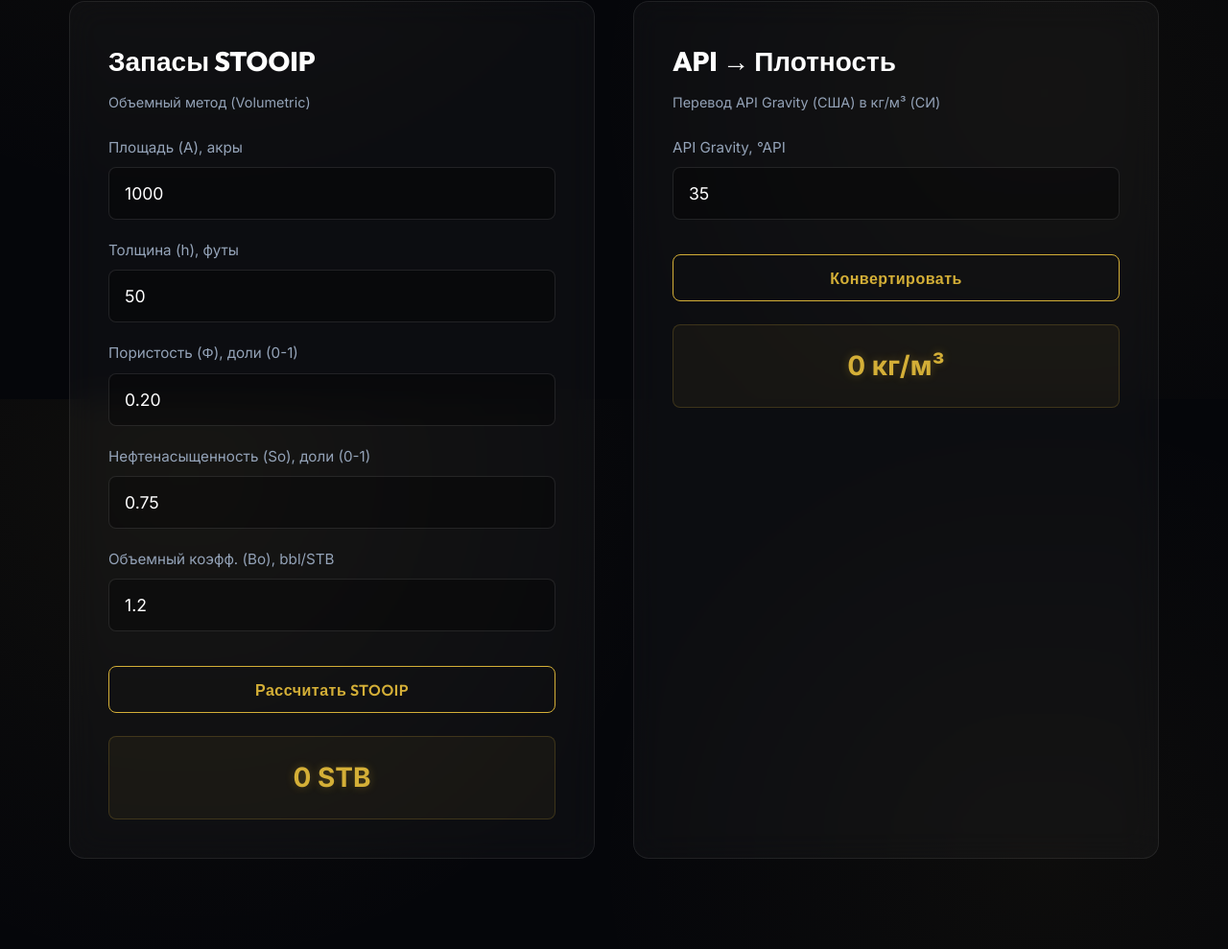
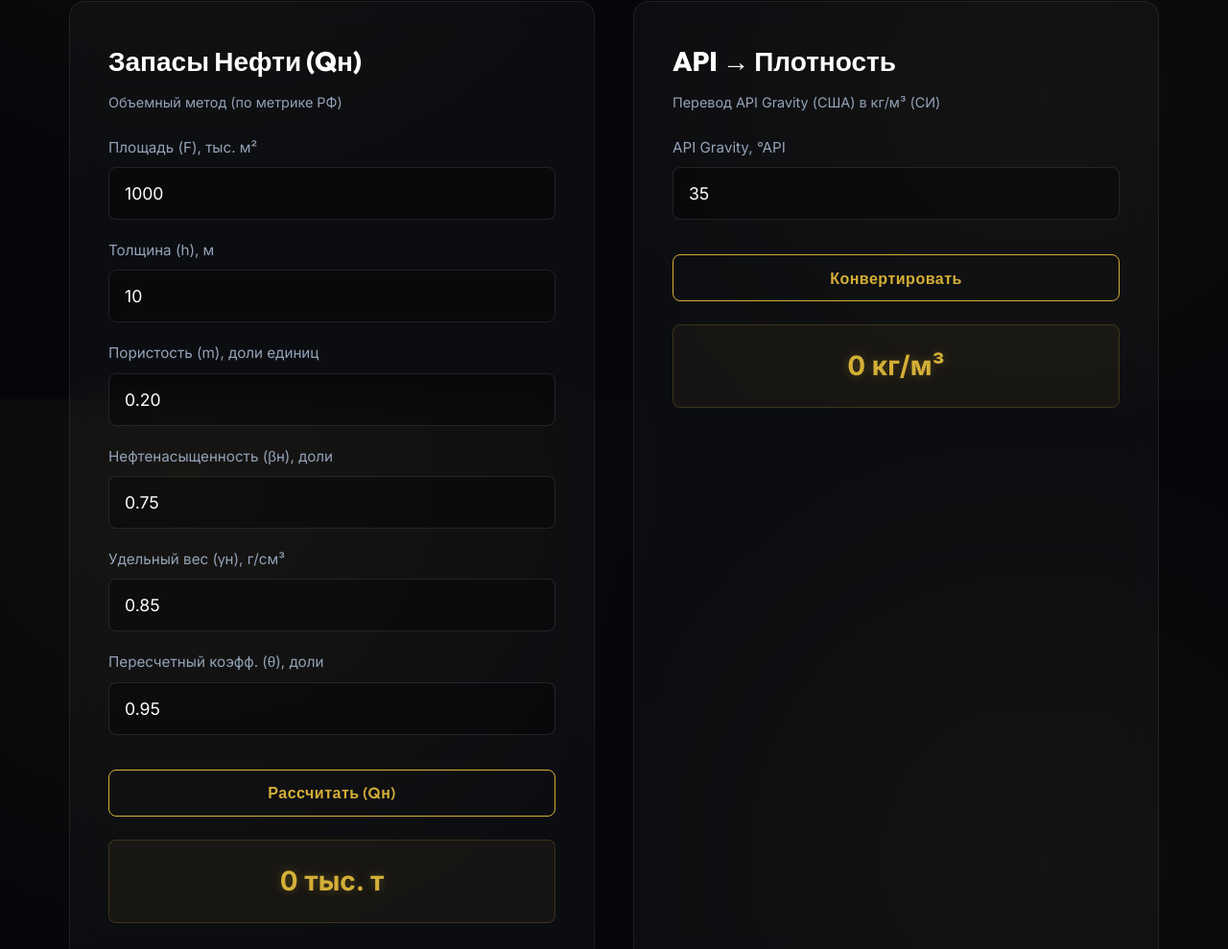
Before and after one commit to mqalybek/Reservoir-Engineering, a plain HTML site: page index.html in a window 1280 px wide. Shown: the part 3584-4573 px from the top of the page at 96% size. Drawn offline with Linux system fonts and the light colour scheme.

Commit message:
Add files via upload

```diff
--- a/app.js
+++ b/app.js
@@ -199,19 +199,20 @@ if (flashcard && typeof glossaryData !== 'undefined') {
 }
 
 // ================= КАЛЬКУЛЯТОРЫ =================
-const btnCalcStooip = document.getElementById('btn-calc-stooip');
+const btnCalcVol = document.getElementById('btn-calc-vol');
 const btnCalcApi = document.getElementById('btn-calc-api');
 
-if (btnCalcStooip) {
-    btnCalcStooip.addEventListener('click', () => {
-        const A = parseFloat(document.getElementById('calc-area').value) || 0;
+if (btnCalcVol) {
+    btnCalcVol.addEventListener('click', () => {
+        const F = parseFloat(document.getElementById('calc-f').value) || 0;
         const h = parseFloat(document.getElementById('calc-h').value) || 0;
-        const poro = parseFloat(document.getElementById('calc-poro').value) || 0;
-        const So = parseFloat(document.getElementById('calc-so').value) || 0;
-        const Bo = parseFloat(document.getElementById('calc-bo').value) || 1;
+        const m = parseFloat(document.getElementById('calc-m').value) || 0;
+        const beta = parseFloat(document.getElementById('calc-beta').value) || 0;
+        const gamma = parseFloat(document.getElementById('calc-gamma').value) || 0;
+        const theta = parseFloat(document.getElementById('calc-theta').value) || 0;
 
-        const stooip = (7758 * A * h * poro * So) / Bo;
-        document.getElementById('res-stooip').innerText = Math.round(stooip).toLocaleString('ru-RU') + ' STB';
+        const qn = F * h * m * beta * gamma * theta;
+        document.getElementById('res-vol').innerText = Math.round(qn).toLocaleString('ru-RU') + ' тыс. т';
     });
 }
 
--- a/index.html
+++ b/index.html
@@ -219,30 +219,34 @@
             <div class="calc-grid">
                 <!-- Калькулятор STOOIP -->
                 <div class="calc-card">
-                    <h3>Запасы STOOIP</h3>
-                    <p style="font-size:0.9rem; margin-bottom:1.5rem; color:var(--color-text-muted);">Объемный метод (Volumetric)</p>
+                    <h3>Запасы Нефти (Qн)</h3>
+                    <p style="font-size:0.9rem; margin-bottom:1.5rem; color:var(--color-text-muted);">Объемный метод (по метрике РФ)</p>
                     <div class="form-group">
-                        <label>Площадь (A), акры</label>
-                        <input type="number" id="calc-area" value="1000">
+                        <label>Площадь (F), тыс. м²</label>
+                        <input type="number" id="calc-f" value="1000">
                     </div>
                     <div class="form-group">
-                        <label>Толщина (h), футы</label>
-                        <input type="number" id="calc-h" value="50">
+                        <label>Толщина (h), м</label>
+                        <input type="number" id="calc-h" value="10">
                     </div>
                     <div class="form-group">
-                        <label>Пористость (Φ), доли (0-1)</label>
-                        <input type="number" id="calc-poro" value="0.20" step="0.01">
+                        <label>Пористость (m), доли единиц</label>
+                        <input type="number" id="calc-m" value="0.20" step="0.01">
                     </div>
                     <div class="form-group">
-                        <label>Нефтенасыщенность (So), доли (0-1)</label>
-                        <input type="number" id="calc-so" value="0.75" step="0.01">
+                        <label>Нефтенасыщенность (βн), доли</label>
+                        <input type="number" id="calc-beta" value="0.75" step="0.01">
                     </div>
                     <div class="form-group">
-                        <label>Объемный коэфф. (Bo), bbl/STB</label>
-                        <input type="number" id="calc-bo" value="1.2" step="0.01">
+                        <label>Удельный вес (γн), г/см³</label>
+                        <input type="number" id="calc-gamma" value="0.85" step="0.01">
                     </div>
-                    <button class="btn btn--outline" id="btn-calc-stooip" style="width:100%; margin-top:1rem;">Рассчитать STOOIP</button>
-                    <div class="calc-result" id="res-stooip">0 STB</div>
+                    <div class="form-group">
+                        <label>Пересчетный коэфф. (θ), доли</label>
+                        <input type="number" id="calc-theta" value="0.95" step="0.01">
+                    </div>
+                    <button class="btn btn--outline" id="btn-calc-vol" style="width:100%; margin-top:1rem;">Рассчитать (Qн)</button>
+                    <div class="calc-result" id="res-vol">0 тыс. т</div>
                 </div>
 
                 <!-- Конвертер API -->
```
